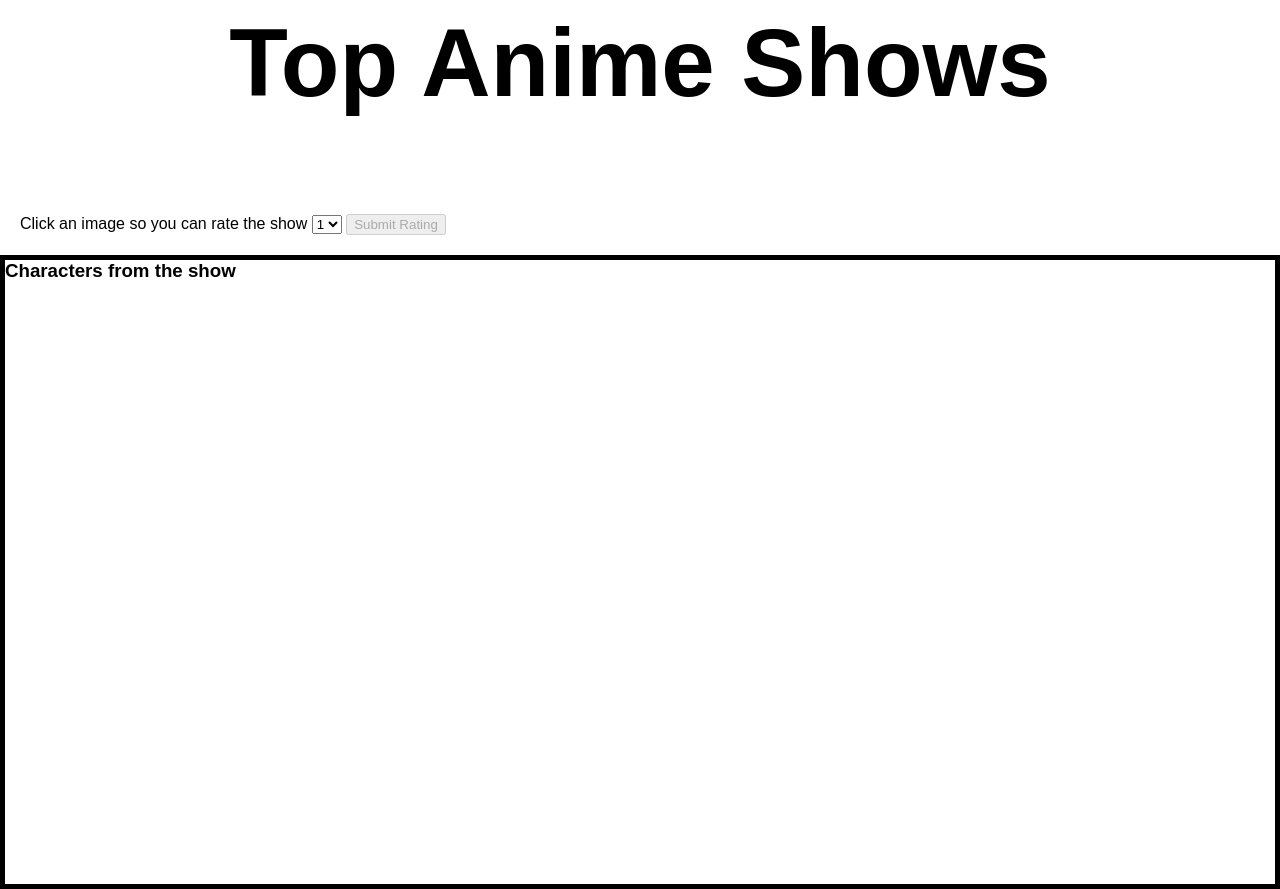
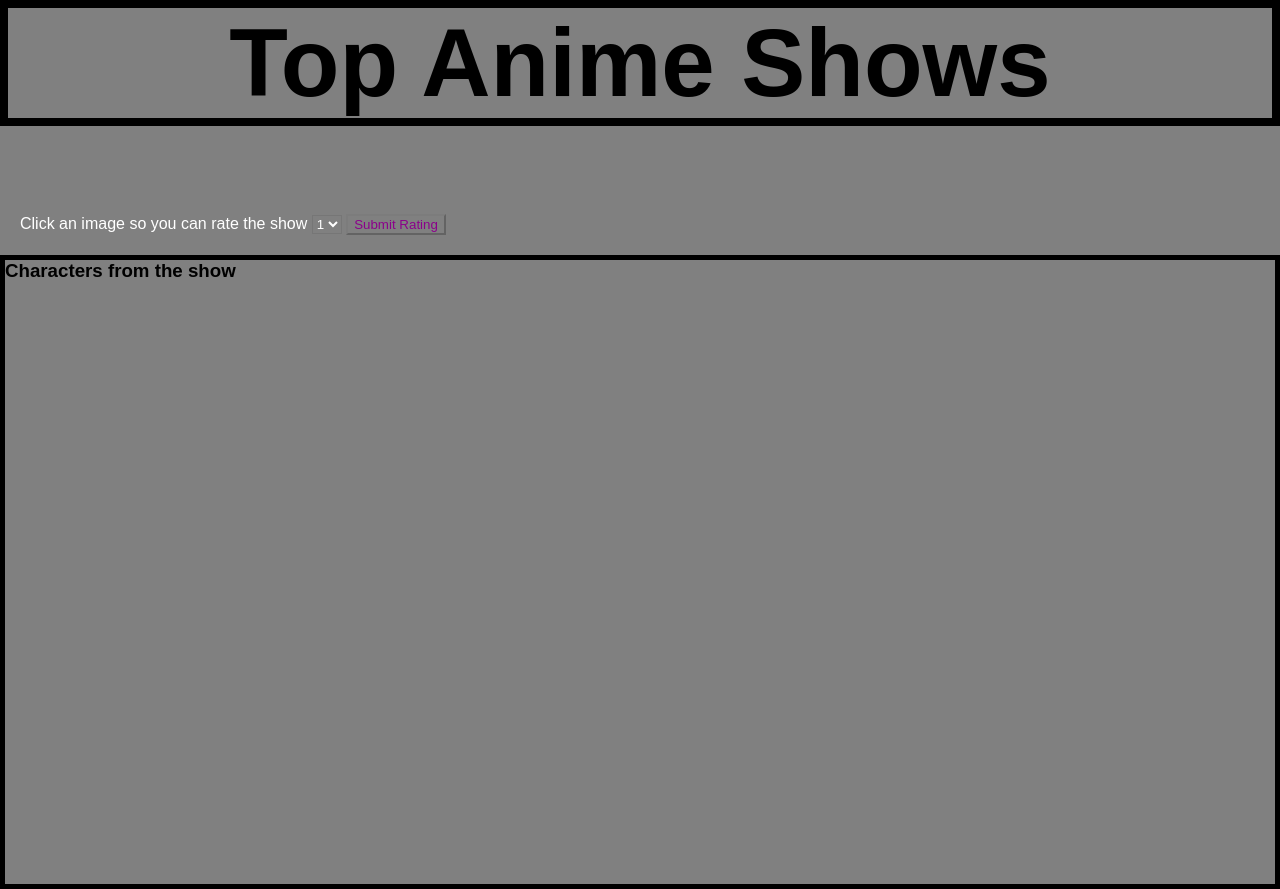
Before and after one commit to SKmuffinEXE/Anime-Database, a plain HTML site: page index.html in a window 1280 px wide. Drawn offline with Linux system fonts and the light colour scheme; no server answers.

Commit message:
sharpening up CSS

```diff
--- a/index.css
+++ b/index.css
@@ -2,17 +2,15 @@
     margin: 0;
     font-family: Arial, Helvetica, sans-serif;
     box-sizing: border-box;
+    background-color: grey
 }
 
 header {
     padding: 0.5rem;
-
-    color:black;
-    background-color: white;
+     color:black;
+    background-color:black;
     font-size: 48px;
 }
-
-
 
 #anime-container{
         display: flex;
@@ -45,9 +43,21 @@ header {
 
 #details{
     padding: 20px;
+    color: white
 }
 
 #det1{
     display:flex;
     /* padding: 10px; */
 }
+
+#disabled {
+
+    color:darkmagenta;
+}
+
+#star1 {
+color:white
+
+
+}
```
Also changed, not shown: db.json (+5 -5 lines).
